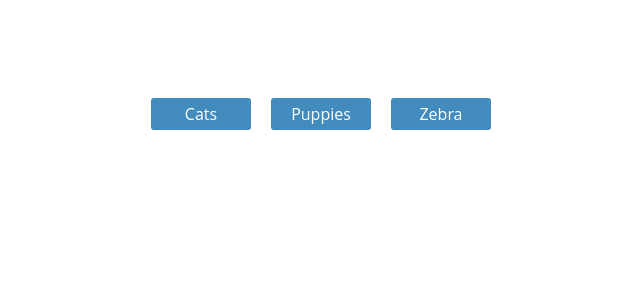
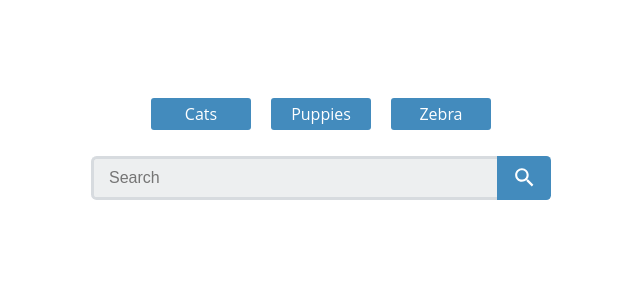
Before and after one commit to SarahBaghdadi/7_react_gallery, a React (Create React App) app: page /search in a window 1280 px wide. Shown: the top 300 px of the page, without its empty margins (319-959 px from the left). Built offline with nearby package versions, Linux system fonts and the light colour scheme.

Commit message:
Add comments

```diff
--- a/src/App.js
+++ b/src/App.js
@@ -1,16 +1,14 @@
 import React, {Component} from 'react';
-import ReactDOM from 'react-dom';
 import Nav from './components/Nav';
 import SearchForm from './components/SearchForm';
-import PhotoContainer from './components/PhotoContainer';
 import './App.css';
 import {
   BrowserRouter,
   Route,
-  Redirect,
   Switch
 } from 'react-router-dom';
 
+// App component
 function App() {
   return (
     <div className="App">
@@ -20,6 +18,7 @@ function App() {
         <BrowserRouter>
           <Switch>
             <Route exact path='/' render={(props) => <SearchForm {...props}/>}/>
+            <Route exact path='/search' render={(props) => <SearchForm {...props}/>}/>
             <Route path='/search/:query' render={(props) => <SearchForm {...props}/>}/>
           </Switch>
         </BrowserRouter>
--- a/src/components/Nav.js
+++ b/src/components/Nav.js
@@ -1,6 +1,7 @@
-import react from "react";
+import React from 'react';
 import { NavLink, BrowserRouter } from "react-router-dom";
 
+// Nav Component
 const Nav = (props) => {
     return (
         <nav className="main-nav">
--- a/src/components/NotFound.js
+++ b/src/components/NotFound.js
@@ -1,5 +1,6 @@
-import react from "react";
+import React from 'react';
 
+// NotFound Component
 const NotFound = () => {
     return(
         <div className="not-found">
--- a/src/components/PhotoContainer.js
+++ b/src/components/PhotoContainer.js
@@ -1,6 +1,7 @@
-import react, { Component } from "react";
+import React, { Component } from "react";
 import Photo from "./Photo";
 
+// PhotoContainer component returns Photo elements
 const PhotoContainer = (props) => {
     let data = props.data;
     let photos = data.map(photo => {
--- a/src/components/SearchForm.js
+++ b/src/components/SearchForm.js
@@ -1,4 +1,4 @@
-import react, {Component} from "react";
+import React, {Component} from "react";
 import PhotoContainer from "./PhotoContainer";
 import NotFound from './NotFound';
 import axios from 'axios';
@@ -6,6 +6,8 @@ import apiKey from '../Config';
 
 let query;
 let data;
+
+// Search form manages state for data & query. It returns the SearchForm HTML and the PhotoContainer component. Query is obtained from URL parameter. Data is obtained from flickr API.
 
 class SearchForm extends Component {
     state = {
@@ -30,6 +32,7 @@ class SearchForm extends Component {
         }
     }
 
+    // On submit, push the query path to the history stack.
     handleSubmit = (e) => {
         e.preventDefault();
         let query = this.query.value;
@@ -37,6 +40,7 @@ class SearchForm extends Component {
         this.props.history.push(path);
     }
 
+    // Use componentDidMount and componendDidUpdate to call the search function and prevent infinite API calls.
     componentDidMount() {
         this.search();
     }
@@ -48,7 +52,8 @@ class SearchForm extends Component {
           }
     }
 
-    render (){
+    // If query is empty, just return the search form HTML. If data is empty, return NotFound component. Else return the search from HTML with the results displayed by the PhotoContainer component.
+    render () {
         if (this.state.query.length == 0) {
             return (
                 <div>
@@ -61,7 +66,6 @@ class SearchForm extends Component {
                         </svg>
                         </button>
                     </form>
-                    <PhotoContainer data={this.state.data} title={this.state.query}/>
                 </div>
             );
         } else if (this.state.data.length == 0){
```
Also changed, not shown: 1 other file (tests, documents, lock files or other folders).
